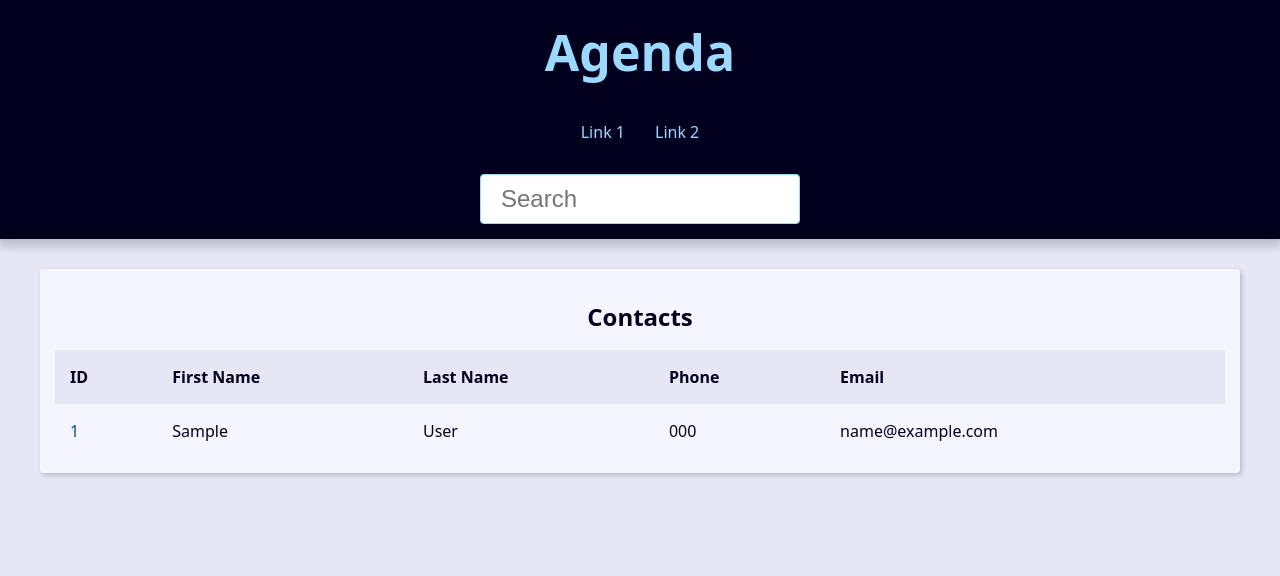
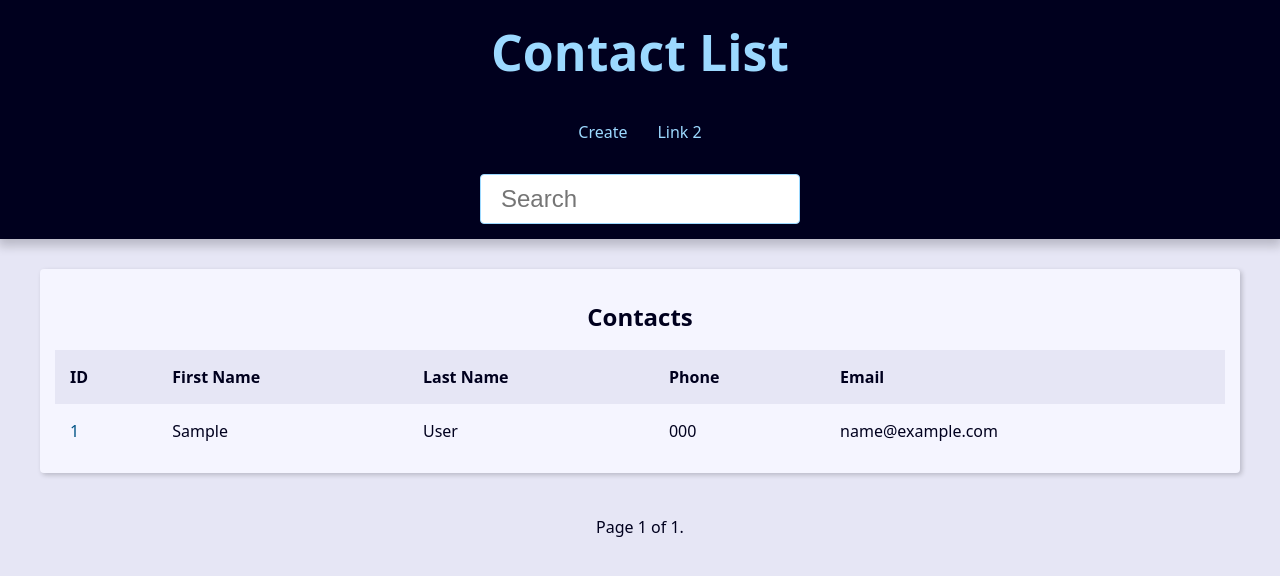
Before and after one commit to Werzaide/Contacts, a Django app: page / in a window 1280 px wide. Shown: the top 576 px of the page. Run offline with Django 5.2, Linux system fonts and the light colour scheme; tables that the repository leaves empty hold one stand-in row (values such as "Sample post").

Commit message:
Form completed, delete, update, create urls, csrf, pagination

```diff
--- a/base_static/global/css/style.css
+++ b/base_static/global/css/style.css
@@ -312,3 +312,23 @@ svg {
   filter: brightness(80%);
   box-shadow: 0 0 5px var(--link-dark-color);
 }
+
+.contact-links {
+  margin-block: calc(var(--small-font-size) * 2);
+  display: flex;
+  align-items: center;
+  gap: 0 var(--spacing);
+}
+
+.btn-link {
+  font-size: var(--small-font-size);
+  text-decoration: none;
+  font-weight: bold;
+  padding: 1rem;
+  display: block;
+  line-height: var(--small-font-size);
+}
+
+.btn-delete {
+  background: tomato;
+}
--- a/base_templates/global/base.html
+++ b/base_templates/global/base.html
@@ -1,45 +1,15 @@
-{% load static %}<!DOCTYPE html>
+<!DOCTYPE html>
 <html lang="en">
 <head>
-    <meta charset="UTF-8">
-    <meta name="viewport" content="width=device-width, initial-scale=1.0">
-    <title>Document</title>
-    <link rel="stylesheet" href="{% static "global/css/style.css" %}">
-
+    {% include "global/partials/_head.html" %}
 </head>
 <body>
-    <header class="header">
-        <h1 class="header-heading">
-            <a href="{% url "contact:index" %}" class="header-link">
-                Agenda
-            </a>
-        </h1>
-
-        <nav class="menu">
-            <ul class="menu-list">
-                <li class="menu-item">
-                    <a href="" class="menu-link">
-                        Link 1
-                    </a>
-                </li>
-                <li class="menu-item">
-                    <a href="" class="menu-link">
-                        Link 2
-                    </a>
-                </li>
-            </ul>
-        </nav>
-
-        <div class="search">
-            <form action="" method="get">
-                <input type="text" class="search-input" placeholder="Search" id="search" name="q">
-            </form>
-        </div>
-    </header>
-
+    {% include "global/partials/_header.html" %}
 
     <main class="content">
     {% block content  %}{% endblock content  %}
     </main>
+
+    {% include "global/partials/_pagination.html" %}
 </body>
 </html>
--- /dev/null
+++ b/base_templates/global/partials/_head.html
@@ -0,0 +1,5 @@
+{% load static %}
+<meta charset="UTF-8">
+<meta name="viewport" content="width=device-width, initial-scale=1.0">
+<title>{{ site_title }}Contacts</title>
+<link rel="stylesheet" href="{% static "global/css/style.css" %}">
--- /dev/null
+++ b/base_templates/global/partials/_header.html
@@ -0,0 +1,34 @@
+<header class="header">
+    <h1 class="header-heading">
+        <a href="{% url "contact:index" %}" class="header-link">
+            Contact List
+        </a>
+    </h1>
+
+    <nav class="menu">
+        <ul class="menu-list">
+            <li class="menu-item">
+                <a href="{% url "contact:create" %}" class="menu-link">
+                    Create
+                </a>
+            </li>
+            <li class="menu-item">
+                <a href="" class="menu-link">
+                    Link 2
+                </a>
+            </li>
+        </ul>
+    </nav>
+
+    <div class="search">
+        <form action="{% url "contact:search" %}" method="GET">
+            <input
+                type="text"
+                class="search-input"
+                placeholder="Search"
+                id="search"
+                name="q"
+                value="{{ request.GET.q.strip }}">
+        </form>
+    </div>
+</header>
--- /dev/null
+++ b/base_templates/global/partials/_pagination.html
@@ -0,0 +1,19 @@
+{% if page_obj %}
+    <div class="pagination">
+        <span class="step-links">
+            {% if page_obj.has_previous %}
+                <a href="?page=1&q={{ request.GET.q.strip }}">&laquo; first</a>
+                <a href="?page={{ page_obj.previous_page_number }}&q={{ request.GET.q.strip }}">previous</a>
+            {% endif %}
+
+            <span class="current">
+                Page {{ page_obj.number }} of {{ page_obj.paginator.num_pages }}.
+            </span>
+
+            {% if page_obj.has_next %}
+                <a href="?page={{ page_obj.next_page_number }}&q={{ request.GET.q.strip }}">next</a>
+                <a href="?page={{ page_obj.paginator.num_pages }}&q={{ request.GET.q.strip }}">last &raquo;</a>
+            {% endif %}
+        </span>
+    </div>
+{% endif %}
--- a/contact/templates/contact/index.html
+++ b/contact/templates/contact/index.html
@@ -1,6 +1,7 @@
 {% extends "global/base.html" %}
 
 {% block content %}
+{% if page_obj %}
     <div class="responsive-table">
         <table class="contacts-table">
             <caption class="table-caption">
@@ -18,7 +19,7 @@
             </thead>
 
             <tbody>
-                {% for contact in contacts  %}
+                {% for contact in page_obj  %}
                     <tr class="table-row">
                         <td class="table-cel">
                             <a class="table-link" href={% url "contact:contact" contact.id %}>
@@ -42,4 +43,11 @@
             </tbody>
         </table>
     </div>
+{% else %}
+    <div class="single-contact">
+        <h1 class="single-contact-name">
+            No contact found.
+        </h1>
+    </div>
+{% endif %}
 {% endblock content %}
--- a/contact/urls.py
+++ b/contact/urls.py
@@ -4,6 +4,18 @@ from contact import views
 app_name = 'contact'
 
 urlpatterns = [
-    path('<int:contact_id>/', views.contact, name='contact'),
     path('', views.index, name='index'),
+    path('search/', views.search, name='search'),
+
+    # contact (CRUD)
+    path('contact/<int:contact_id>/detail/', views.contact, name='contact'),
+    path('contact/<int:contact_id>/update/', views.update, name='update'),
+    path('contact/<int:contact_id>/delete/', views.delete, name='delete'),
+    path('contact/create/', views.create, name='create'),
+
+    # users (CRUD)
+    #path('user/<int:contact_id>/detail/', views.contact, name='contact'),
+    #path('user/<int:contact_id>/update/', views.contact, name='contact'),
+    #path('user/<int:contact_id>/delete/', views.contact, name='contact'),
+    #path('user/create/', views.contact, name='contact'),
 ]
--- a/contact/views/__init__.py
+++ b/contact/views/__init__.py
@@ -1 +1,2 @@
 from .contact_views import *
+from .contact_forms import *
--- a/contact/views/contact_views.py
+++ b/contact/views/contact_views.py
@@ -1,12 +1,50 @@
-from django.shortcuts import render, get_object_or_404
+from django.shortcuts import render, get_object_or_404, redirect
 from contact.models import Contact
 from django.http import Http404
+from django.db.models import Q
+from django.core.paginator import Paginator
+
 
 def index(request):
-    contacts = Contact.objects.filter(show=True).order_by('-id')[:10]
+    contacts = Contact.objects.filter(show=True).order_by('-id')
+
+    paginator = Paginator(contacts, 10)
+    page_number = request.GET.get("page")
+    page_obj = paginator.get_page(page_number)
 
     context = {
-        'contacts': contacts,
+        'page_obj': page_obj,
+        'site_title': 'Contacts - ',
+    }
+
+    return render(
+        request,
+        'contact/index.html',
+        context
+    )
+
+def search(request):
+    search_value = request.GET.get('q', '').strip()
+
+    if search_value == '':
+        return redirect('contact:index')
+
+    contacts = Contact.objects.filter(show=True).filter(
+        Q(first_name__icontains=search_value) |
+        Q(last_name__icontains=search_value) |
+        Q(phone__icontains=search_value) |
+        Q(email__icontains=search_value)
+        )\
+        .order_by('-id')
+
+    paginator = Paginator(contacts, 10)
+    page_number = request.GET.get("page")
+    page_obj = paginator.get_page(page_number)
+
+    context = {
+        'page_obj': page_obj,
+        'site_title': 'Search - ',
+        'search_value': search_value,
     }
 
     return render(
@@ -19,9 +57,13 @@ def contact(request, contact_id):
     #single_contact = Contact.objects.filter(pk=contact_id).first()
     single_contact = get_object_or_404(Contact, pk=contact_id, show=True)
 
+    contact_name = f'{single_contact.first_name} {single_contact.last_name} - '
+
     context = {
         'contact': single_contact,
+        'site_title': contact_name,
     }
+
 
     return render(
         request,
```
Also changed, not shown: contact/forms.py (added, +37 -0 lines), contact/templates/contact/contact.html (+15 -0 lines), contact/templates/contact/create.html (added, +48 -0 lines), contact/views/contact_forms.py (added, +92 -0 lines).
